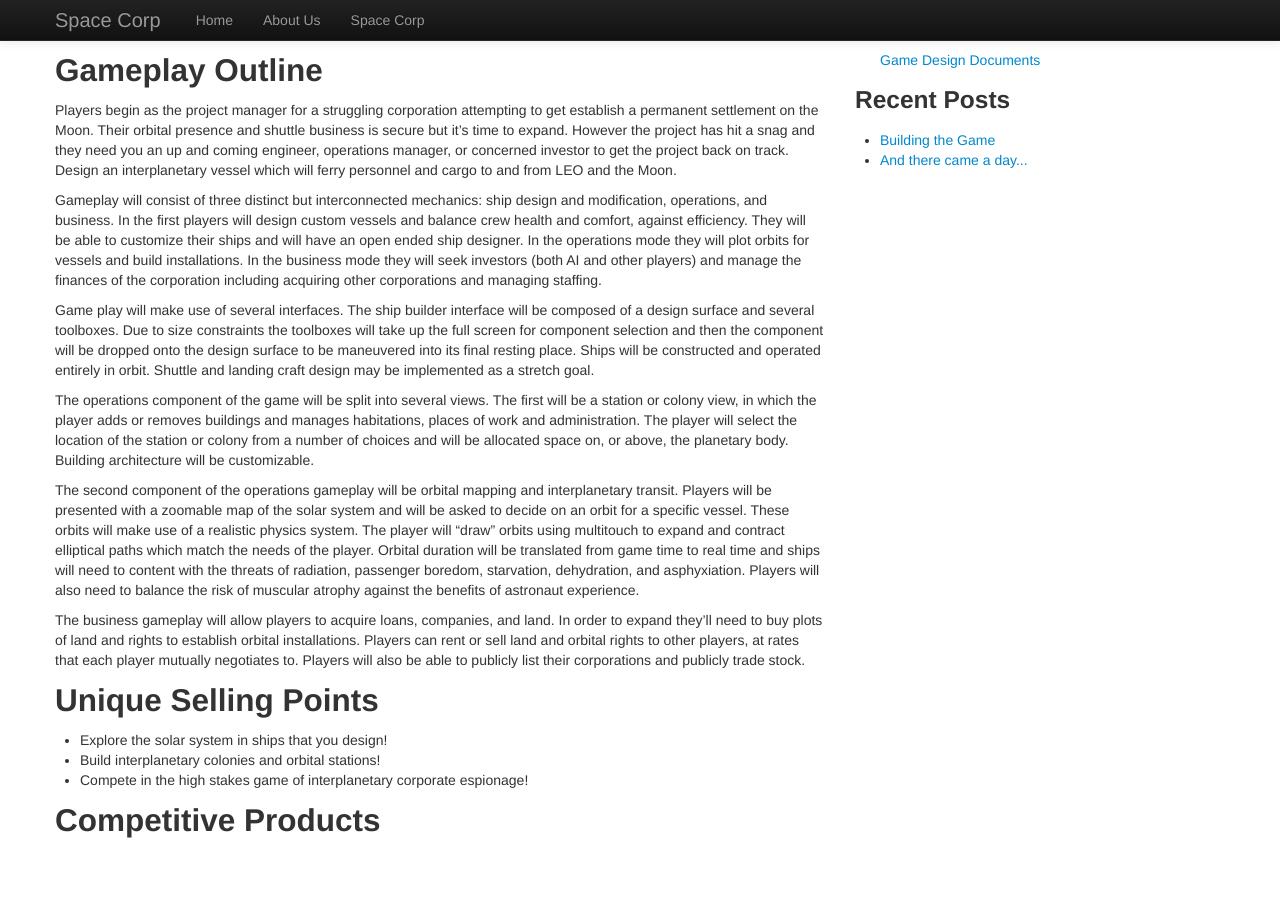
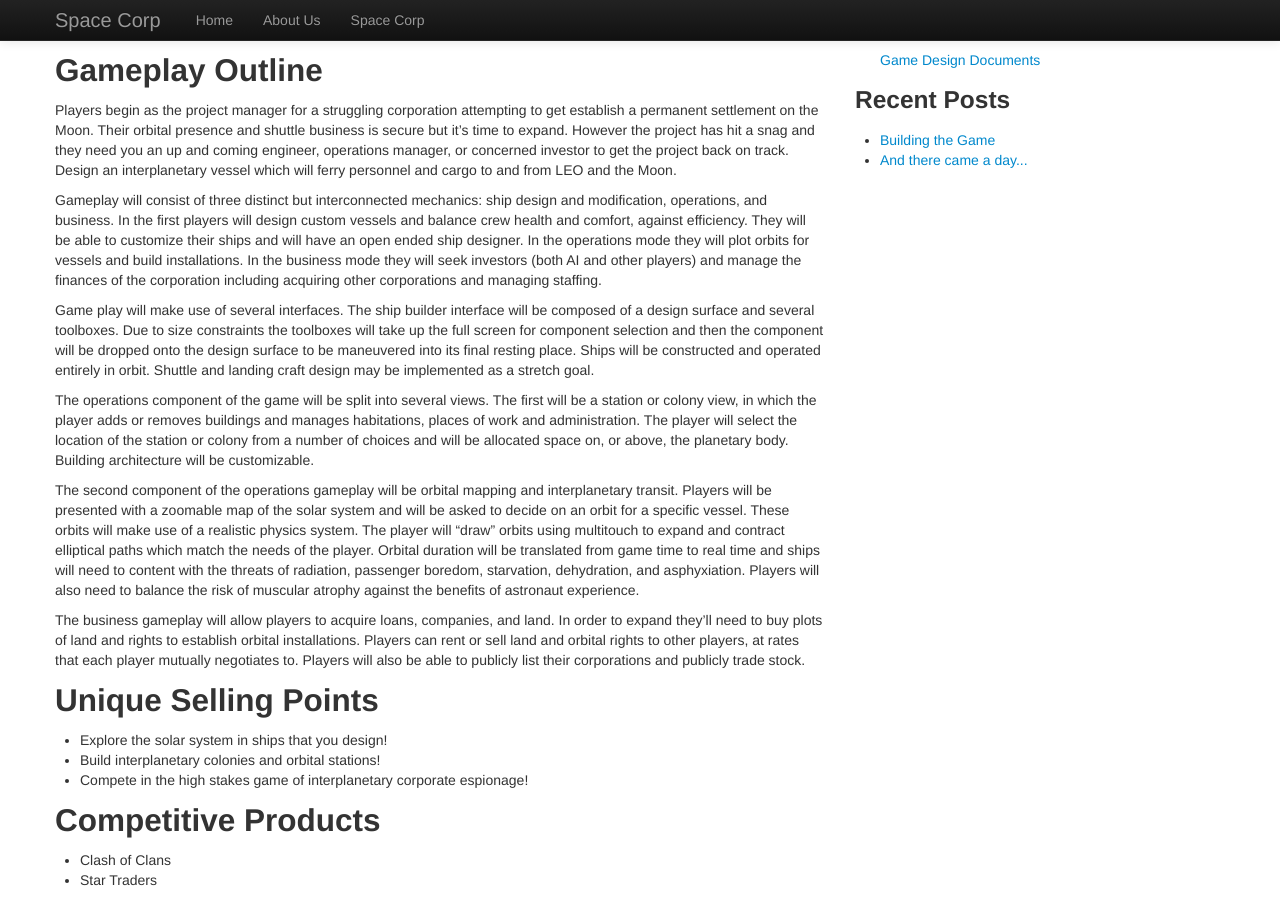
Before and after one commit to surtrstudios/spacecorp, a Jekyll site: the page built from gdd/one-sheet.markdown, in a window 1280 px wide and 900 px high, scrolled down 510 px. Built offline with Jekyll 4.4.1, drawn with Linux system fonts in a browser that asks for light colours; before the commit the page ends 1360 px from its top, so only the background shows below that.

Commit message:
Add competitive products.
Issue #SPCRP-2 work 1h
Issue #SPCRP-2 To Be Discussed

```diff
--- a/gdd/one-sheet.markdown
+++ b/gdd/one-sheet.markdown
@@ -88,3 +88,6 @@ able to publicly list their corporations and publicly trade stock.
 * Compete in the high stakes game of interplanetary corporate espionage!
 
 ## Competitive Products
+
+* Clash of Clans
+* Star Traders
```
